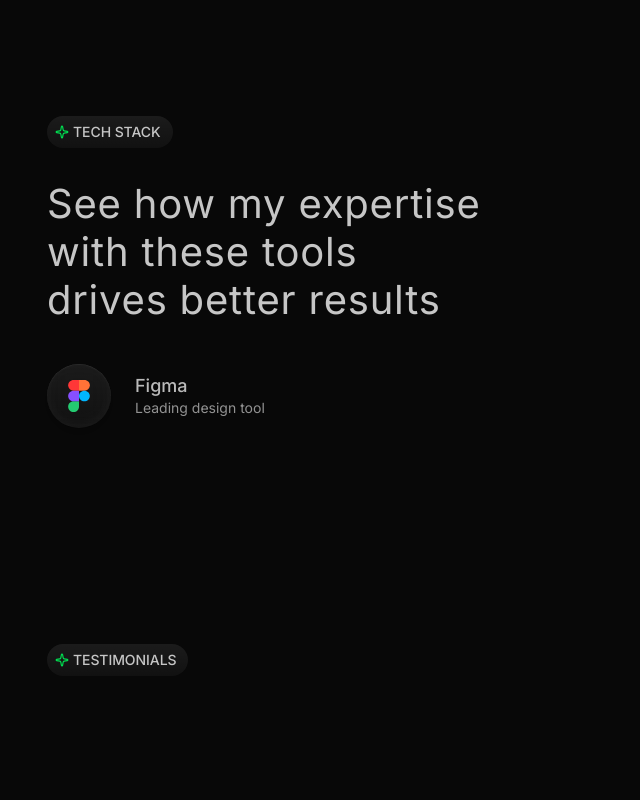
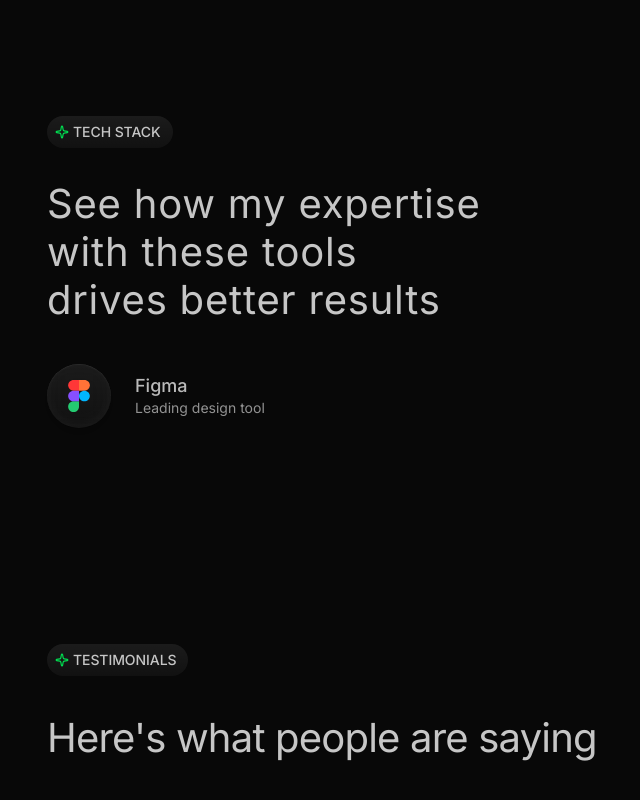
Before and after one commit to Henryking98/porfolio, a Next.js app: page / in a window 1280 px wide. Shown: the part 2750-3550 px from the top of the page, without its empty margins (545-1185 px from the left). Built offline with nearby package versions, Linux system fonts and the light colour scheme; a web font is replaced by a local one.

Commit message:
feat: testimonial section

```diff
--- a/src/components/sections/Testimonial.tsx
+++ b/src/components/sections/Testimonial.tsx
@@ -5,16 +5,16 @@ import { SectionBadge } from '../atom/SectionBadge';
 
 export function Testimonials() {
     return (
-        <div id="about" className="relative p-10">
-            <div className="pt-18">
-                <SectionBadge
-                    label="Testimonials"
-                    icon={Sparkle}
-                    iconClassName="text-[#00de51]"
-                />
+		<div id="about" className="relative p-10">
+			<div className="pt-18">
+				<SectionBadge label="Testimonials" icon={Sparkle} iconClassName="text-[#00de51]" />
 
-
-            </div>
-        </div>
-    );
+				<div className="">
+					<h3 className="mb-8 tracking-[-0.02em] text-[40px] text-[FFFFFFB8]">
+						Here&apos;s what people are saying
+					</h3>
+				</div>
+			</div>
+		</div>
+	);
 }
```
